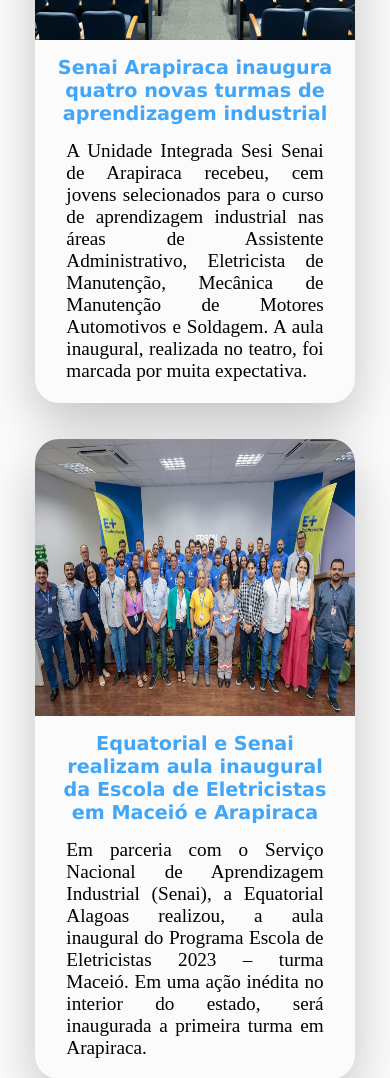
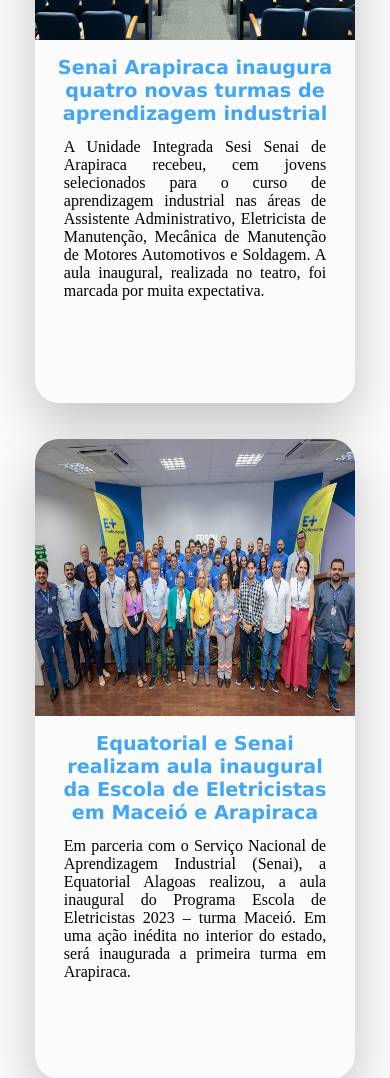
Before and after one commit to keylla-cristina/projeto_extensao, a plain HTML site: page index.html in a window 390 px wide. Shown: the part 5400-6478 px from the top of the page. Drawn offline with Linux system fonts and the light colour scheme; a web font is replaced by a local one.

Commit message:
Update style.css

```diff
--- a/style.css
+++ b/style.css
@@ -386,6 +386,10 @@ iframe{
         margin-top: 2em;
     }
 
+    .info p{
+        font-size: 1em;
+    }
+
     .rds{
         width: 20em;
     }
```
